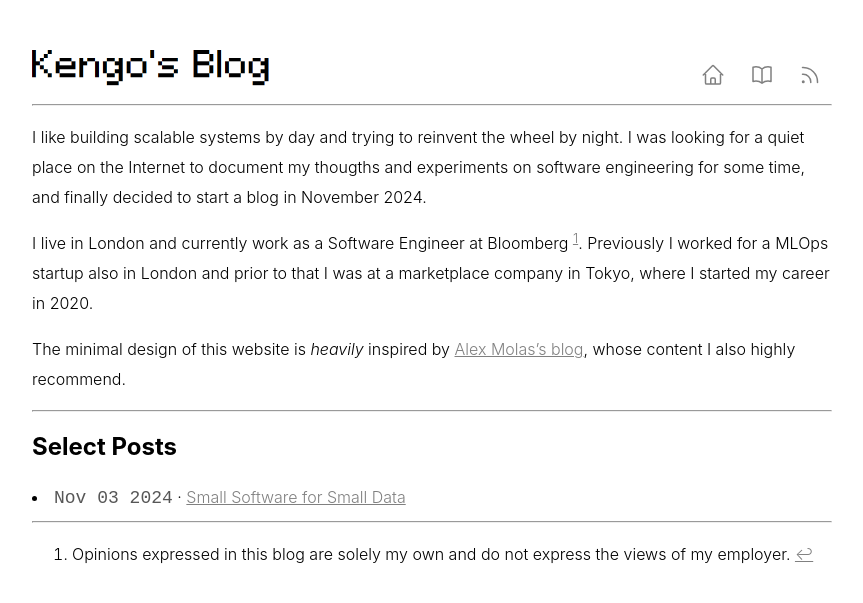
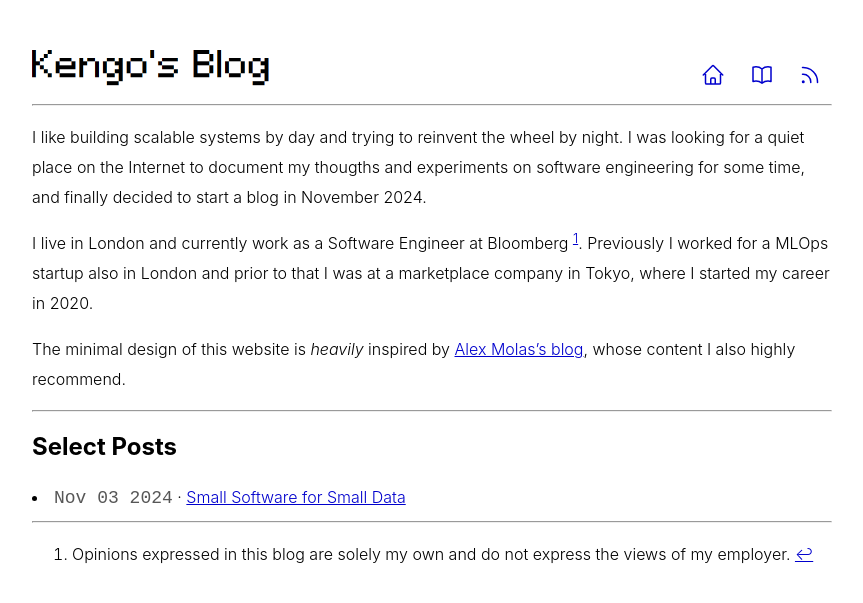
Before and after one commit to KengoA/KengoA.github.io, a Jekyll site: the page built from index.md, in a window 1280 px wide. Shown: the top 603 px of the page, without its empty margins (208-1071 px from the left). Built offline with Jekyll 4.4.1, drawn with Linux system fonts in a browser that asks for light colours.

Commit message:
modify link style

```diff
--- a/css/styles.css
+++ b/css/styles.css
@@ -11,12 +11,12 @@ body {
 }
 
 a {
-  color: gray;
+  color: mediumblue;
   text-decoration: underline;
 }
 
 a:visited {
-  color: gray;
+  color: mediumblue;
 }
 
 a:focus, a:hover {
```
